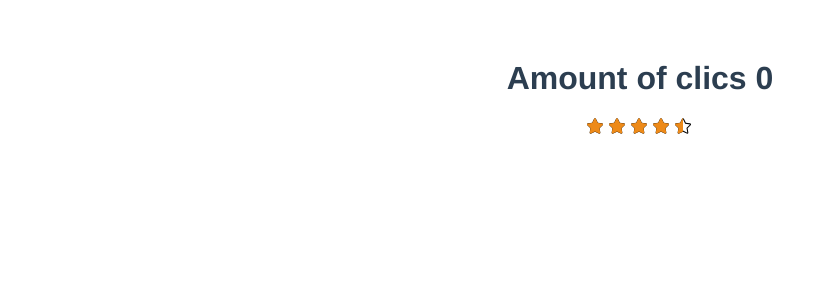
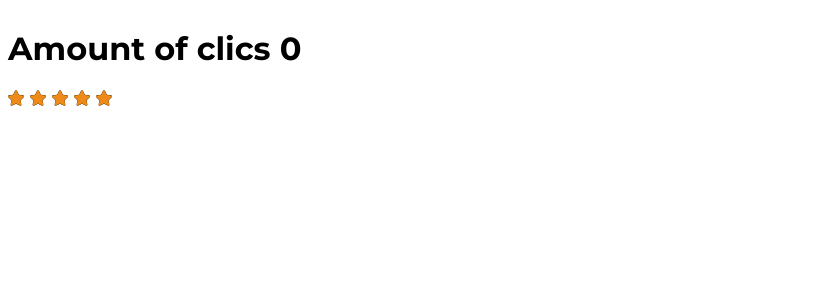
Before and after one commit to Volodymyr-bart/booking-clone_vue, a Vue app: page / in a window 1280 px wide. Shown: the top 300 px of the page, without its empty margins (0-827 px from the left). Built offline with nearby package versions, Linux system fonts and the light colour scheme.

Commit message:
add reset css and font

```diff
--- a/public/index.html
+++ b/public/index.html
@@ -1,15 +1,21 @@
 <!DOCTYPE html>
 <html lang="">
   <head>
-    <meta charset="utf-8">
-    <meta http-equiv="X-UA-Compatible" content="IE=edge">
-    <meta name="viewport" content="width=device-width,initial-scale=1.0">
-    <link rel="icon" href="<%= BASE_URL %>favicon.ico">
+    <meta charset="utf-8" />
+    <meta http-equiv="X-UA-Compatible" content="IE=edge" />
+    <meta name="viewport" content="width=device-width,initial-scale=1.0" />
+    <link rel="icon" href="<%= BASE_URL %>favicon.ico" />
     <title><%= htmlWebpackPlugin.options.title %></title>
+    <link
+      href="https://fonts.googleapis.com/css2?family=Montserrat:wght@500;700&display=swap"
+      rel="stylesheet" />
   </head>
   <body>
     <noscript>
-      <strong>We're sorry but <%= htmlWebpackPlugin.options.title %> doesn't work properly without JavaScript enabled. Please enable it to continue.</strong>
+      <strong
+        >We're sorry but <%= htmlWebpackPlugin.options.title %> doesn't work properly without
+        JavaScript enabled. Please enable it to continue.</strong
+      >
     </noscript>
     <div id="app"></div>
     <!-- built files will be auto injected -->
--- a/src/App.vue
+++ b/src/App.vue
@@ -38,11 +38,11 @@
 
 <style>
 #app {
-  font-family: Avenir, Helvetica, Arial, sans-serif;
+  display: flex;
+  flex-direction: column;
+  min-height: 100vh;
+  font-family: Montserrat, Helvetica, Arial, sans-serif;
   -webkit-font-smoothing: antialiased;
   -moz-osx-font-smoothing: grayscale;
-  text-align: center;
-  color: #2c3e50;
-  margin-top: 60px;
 }
 </style>
--- /dev/null
+++ b/src/assets/scss/index.scss
@@ -0,0 +1,10 @@
+@import "./reset";
+
+* {
+  box-sizing: border-box;
+
+  &::before,
+  &::after {
+    box-sizing: inherit;
+  }
+}
--- /dev/null
+++ b/src/assets/scss/reset.scss
@@ -0,0 +1,129 @@
+/* http://meyerweb.com/eric/tools/css/reset/
+   v2.0 | 20110126
+   License: none (public domain)
+*/
+
+html,
+body,
+div,
+span,
+applet,
+object,
+iframe,
+h1,
+h2,
+h3,
+h4,
+h5,
+h6,
+p,
+blockquote,
+pre,
+a,
+abbr,
+acronym,
+address,
+big,
+cite,
+code,
+del,
+dfn,
+em,
+img,
+ins,
+kbd,
+q,
+s,
+samp,
+small,
+strike,
+strong,
+sub,
+sup,
+tt,
+var,
+b,
+u,
+i,
+center,
+dl,
+dt,
+dd,
+ol,
+ul,
+li,
+fieldset,
+form,
+label,
+legend,
+table,
+caption,
+tbody,
+tfoot,
+thead,
+tr,
+th,
+td,
+article,
+aside,
+canvas,
+details,
+embed,
+figure,
+figcaption,
+footer,
+header,
+hgroup,
+menu,
+nav,
+output,
+ruby,
+section,
+summary,
+time,
+mark,
+audio,
+video {
+  margin: 0;
+  padding: 0;
+  border: 0;
+  font-size: 100%;
+  font: inherit;
+  vertical-align: baseline;
+}
+/* HTML5 display-role reset for older browsers */
+article,
+aside,
+details,
+figcaption,
+figure,
+footer,
+header,
+hgroup,
+menu,
+nav,
+section {
+  display: block;
+}
+body {
+  line-height: 1;
+}
+ol,
+ul {
+  list-style: none;
+}
+blockquote,
+q {
+  quotes: none;
+}
+blockquote:before,
+blockquote:after,
+q:before,
+q:after {
+  content: "";
+  content: none;
+}
+table {
+  border-collapse: collapse;
+  border-spacing: 0;
+}
```
